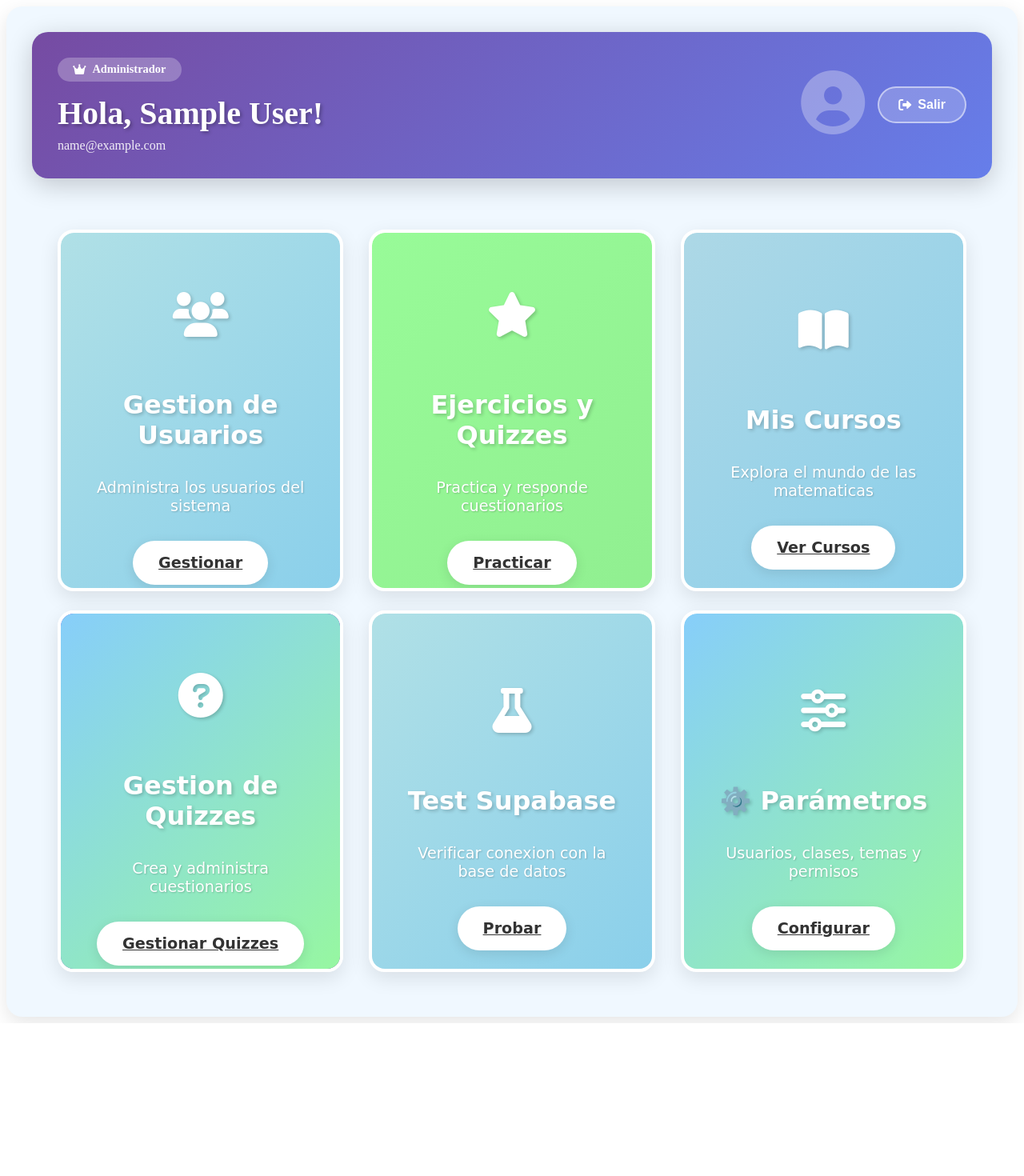
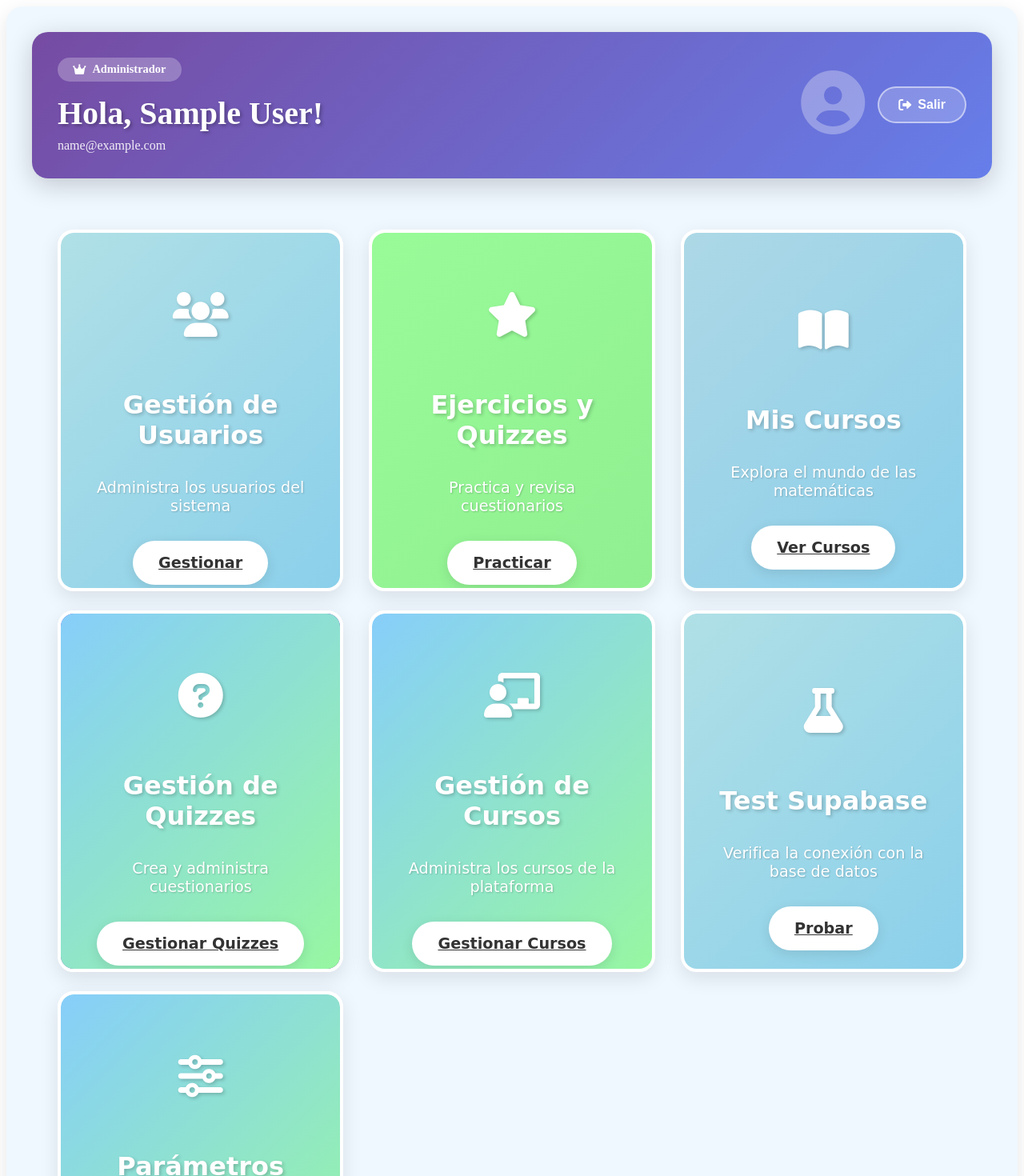
Before and after one commit to Lucho8215/escuelamak, an Angular app: page /dashboard in a window 1280 px wide. Shown: the top 1470 px of the page at 80% size. Before the commit the page ends 1279 px from the top, so only its background shows below. Built offline with nearby package versions, Linux system fonts and the light colour scheme; sample sign-in values are in the browser's storage.

Commit message:
refactor dashboard move permission checks from template to component

```diff
--- a/src/app/components/dashboard/dashboard.component.html
+++ b/src/app/components/dashboard/dashboard.component.html
@@ -28,7 +28,7 @@
   </div>
 
   <div class="card-grid">
-    <div class="kid-card theme-card" *ngIf="authService.hasPermission('manage_users')">
+    <div class="kid-card theme-card" *ngIf="canManageUsers()">
       <div class="kid-card-content">
         <i class="fas fa-users card-icon"></i>
         <h3>Gestión de Usuarios</h3>
@@ -37,7 +37,7 @@
       </div>
     </div>
 
-    <div class="kid-card completed-card" *ngIf="authService.hasPermission('review_exercises')">
+    <div class="kid-card completed-card" *ngIf="canReviewExercises()">
       <div class="kid-card-content">
         <i class="fas fa-star card-icon"></i>
         <h3>Ejercicios y Quizzes</h3>
@@ -55,7 +55,7 @@
       </div>
     </div>
 
-    <div class="kid-card quiz-card" *ngIf="authService.hasPermission('create_quizzes') || authService.hasPermission('edit_quizzes')">
+    <div class="kid-card quiz-card" *ngIf="authService.hasPermission('manage_users')">
       <div class="kid-card-content">
         <i class="fas fa-question-circle card-icon"></i>
         <h3>Gestión de Quizzes</h3>
@@ -73,7 +73,7 @@
       </div>
     </div>
 
-    <div class="kid-card theme-card" *ngIf="authService.hasPermission('manage_users')">
+    <div class="kid-card theme-card" *ngIf="canManageUsers()">
       <div class="kid-card-content">
         <i class="fas fa-flask card-icon"></i>
         <h3>Test Supabase</h3>
--- a/src/app/components/dashboard/dashboard.component.ts
+++ b/src/app/components/dashboard/dashboard.component.ts
@@ -3,137 +3,111 @@
 import { RouterModule, Router } from '@angular/router';
 import { AuthService } from '../../services/auth.service';
 import { User, UserRole } from '../../models/user.model';
+
+type RoleConfig = {
+  label: string;
+  icon: string;
+  className: string;
+};
+
 @Component({
   selector: 'app-dashboard',
   standalone: true,
   imports: [CommonModule, RouterModule],
-  template: `
-    <div class="module-container">
-      <div class="welcome-card" [ngClass]="getRoleClass()">
-        <div class="welcome-content">
-          <div class="welcome-left">
-            <div class="role-badge">
-              <i class="fas" [ngClass]="getRoleIcon()"></i>
-              {{ getRoleLabel() }}
-            </div>
-            <h1 class="welcome-name">Hola, {{ currentUser?.name || 'Usuario' }}!</h1>
-            <p class="welcome-email">{{ currentUser?.email }}</p>
-          </div>
-          <div class="welcome-avatar">
-            <i class="fas fa-user-circle"></i>
-          </div>
-        </div>
-        <button class="btn btn-logout" (click)="logout()">
-          <i class="fas fa-sign-out-alt"></i> Salir
-        </button>
-      </div>
-      <div class="card-grid">
-        <div class="kid-card theme-card" *ngIf="authService.hasPermission('manage_users')">
-          <div class="kid-card-content">
-            <i class="fas fa-users card-icon"></i>
-            <h3>Gestion de Usuarios</h3>
-            <p>Administra los usuarios del sistema</p>
-            <a routerLink="/user-management" class="btn btn-kid">Gestionar</a>
-          </div>
-        </div>
-        <div class="kid-card completed-card" *ngIf="authService.hasPermission('review_exercises')">
-          <div class="kid-card-content">
-            <i class="fas fa-star card-icon"></i>
-            <h3>Ejercicios y Quizzes</h3>
-            <p>Practica y responde cuestionarios</p>
-            <a routerLink="/review" class="btn btn-kid">Practicar</a>
-          </div>
-        </div>
-        <div class="kid-card numbers-card" *ngIf="authService.hasPermission('view_courses')">
-          <div class="kid-card-content">
-            <i class="fas fa-book-open card-icon"></i>
-            <h3>Mis Cursos</h3>
-            <p>Explora el mundo de las matematicas</p>
-            <a routerLink="/courses" class="btn btn-kid">Ver Cursos</a>
-          </div>
-        </div>
-        <div class="kid-card quiz-card" *ngIf="authService.hasPermission('create_courses')">
-          <div class="kid-card-content">
-            <i class="fas fa-question-circle card-icon"></i>
-            <h3>Gestion de Quizzes</h3>
-            <p>Crea y administra cuestionarios</p>
-            <a routerLink="/quiz-management" class="btn btn-kid">Gestionar Quizzes</a>
-          </div>
-        </div>
-        <div class="kid-card pending-card" *ngIf="authService.hasPermission('manage_courses')">
-          <div class="kid-card-content">
-            <i class="fas fa-chalkboard-teacher card-icon"></i>
-            <h3>Gestion de Cursos</h3>
-            <p>Administra los cursos de la plataforma</p>
-            <a routerLink="/course-management" class="btn btn-kid">Gestionar Cursos</a>
-          </div>
-        </div>
-        <div class="kid-card theme-card" *ngIf="authService.hasPermission('manage_users')">
-          <div class="kid-card-content">
-            <i class="fas fa-flask card-icon"></i>
-            <h3>Test Supabase</h3>
-            <p>Verificar conexion con la base de datos</p>
-            <a routerLink="/supabase-test" class="btn btn-kid">Probar</a>
-
-          </div>
-        </div>
-              <div class="kid-card params-card" *ngIf="authService.hasPermission('manage_permissions')">
-          <div class="kid-card-content">
-            <i class="fas fa-sliders-h card-icon"></i>
-            <h3>⚙️ Parámetros</h3>
-            <p>Usuarios, clases, temas y permisos</p>
-            <a routerLink="/parameters" class="btn btn-kid">Configurar</a>
-          </div>
-
-    </div>
-  `,
-  styles: [`
-    .welcome-card { border-radius: 20px; padding: 2rem; margin-bottom: 2rem; display: flex; justify-content: space-between; align-items: center; flex-wrap: wrap; gap: 1rem; color: white; box-shadow: 0 8px 32px rgba(0,0,0,0.2); }
-    .admin { background: linear-gradient(135deg, #764ba2 0%, #667eea 100%); }
-    .teacher { background: linear-gradient(135deg, #11998e 0%, #38ef7d 100%); }
-    .student { background: linear-gradient(135deg, #f093fb 0%, #f5576c 100%); }
-    .tutor { background: linear-gradient(135deg, #4facfe 0%, #00f2fe 100%); }
-    .welcome-content { display: flex; align-items: center; gap: 2rem; flex: 1; }
-    .welcome-left { flex: 1; }
-    .welcome-name { font-size: 2.5rem; font-weight: 900; margin: 0.5rem 0; text-shadow: 2px 2px 4px rgba(0,0,0,0.3); }
-    .welcome-email { font-size: 1rem; opacity: 0.9; margin: 0; }
-    .role-badge { display: inline-flex; align-items: center; gap: 0.5rem; padding: 0.4rem 1.2rem; border-radius: 50px; font-size: 0.9rem; font-weight: bold; background: rgba(255,255,255,0.25); margin-bottom: 0.5rem; }
-    .welcome-avatar { font-size: 5rem; opacity: 0.3; }
-    .btn-logout { background: rgba(255,255,255,0.2); color: white; border: 2px solid rgba(255,255,255,0.5); padding: 0.75rem 1.5rem; border-radius: 25px; cursor: pointer; font-size: 1rem; font-weight: bold; display: flex; align-items: center; gap: 0.5rem; transition: all 0.2s; }
-    .btn-logout:hover { background: rgba(255,255,255,0.35); transform: scale(1.05); }
-    .quiz-card { background: linear-gradient(135deg, #667eea 0%, #764ba2 100%); }
-  `]
+  templateUrl: './dashboard.component.html',
+  styleUrls: ['./dashboard.component.css']
 })
 export class DashboardComponent implements OnInit {
   currentUser: User | null = null;
-  constructor(public authService: AuthService, private router: Router) {}
-  ngOnInit() { this.currentUser = this.authService.getCurrentUser(); }
-  getRoleLabel(): string {
-    switch(this.currentUser?.role) {
-      case UserRole.ADMIN: return 'Administrador';
-      case UserRole.TEACHER: return 'Profesor';
-      case UserRole.TUTOR: return 'Tutor';
-      case UserRole.STUDENT: return 'Alumno';
-      default: return 'Usuario';
+
+  private readonly roleConfig: Record<UserRole, RoleConfig> = {
+    [UserRole.ADMIN]: {
+      label: 'Administrador',
+      icon: 'fa-crown',
+      className: 'admin'
+    },
+    [UserRole.TEACHER]: {
+      label: 'Profesor',
+      icon: 'fa-chalkboard-teacher',
+      className: 'teacher'
+    },
+    [UserRole.TUTOR]: {
+      label: 'Tutor',
+      icon: 'fa-user-tie',
+      className: 'tutor'
+    },
+    [UserRole.STUDENT]: {
+      label: 'Alumno',
+      icon: 'fa-graduation-cap',
+      className: 'student'
     }
+  };
+
+  constructor(
+    public authService: AuthService,
+    private router: Router
+  ) {}
+
+  ngOnInit(): void {
+    this.currentUser = this.authService.getCurrentUser();
+      if (!this.currentUser) {
+    this.router.navigate(['/login']);
+   }
   }
-  getRoleIcon(): string {
-    switch(this.currentUser?.role) {
-      case UserRole.ADMIN: return 'fa-crown';
-      case UserRole.TEACHER: return 'fa-chalkboard-teacher';
-      case UserRole.TUTOR: return 'fa-user-tie';
-      case UserRole.STUDENT: return 'fa-graduation-cap';
-      default: return 'fa-user';
+  get roleLabel(): string {
+    if (!this.currentUser) {
+      return 'Usuario';
     }
+
+    return this.roleConfig[this.currentUser.role]?.label ?? 'Usuario';
   }
-  getRoleClass(): string {
-    switch(this.currentUser?.role) {
-      case UserRole.ADMIN: return 'admin';
-      case UserRole.TEACHER: return 'teacher';
-      case UserRole.TUTOR: return 'tutor';
-      case UserRole.STUDENT: return 'student';
-      default: return 'student';
+
+  get roleIcon(): string {
+    if (!this.currentUser) {
+      return 'fa-user';
     }
+
+    return this.roleConfig[this.currentUser.role]?.icon ?? 'fa-user';
   }
-  logout() { this.authService.logout(); this.router.navigate(['/login']); }
+
+  get roleClass(): string {
+    if (!this.currentUser) {
+      return 'student';
+    }
+
+    return this.roleConfig[this.currentUser.role]?.className ?? 'student';
+  }
+
+  canManageCourses(): boolean {
+    return (
+      this.authService.hasPermission('create_courses') ||
+      this.authService.hasPermission('edit_courses')
+    );
+  }
+  canManageUsers(): boolean {
+  return this.currentUser?.role === UserRole.ADMIN;
 }
+
+canViewCourses(): boolean {
+  return this.authService.hasPermission('view_courses');
+}
+
+canReviewExercises(): boolean {
+  return this.authService.hasPermission('review_exercises');
+}
+
+canManageQuizzes(): boolean {
+  return this.authService.hasPermission('create_quizzes');
+}
+
+canManageParameters(): boolean {
+  return this.authService.hasPermission('manage_permissions');
+}
+isRole(role: UserRole): boolean {
+  return this.currentUser?.role === role;
+}
+  logout(): void {
+    this.authService.logout();
+    this.router.navigate(['/login']);
+  }
+}
```
